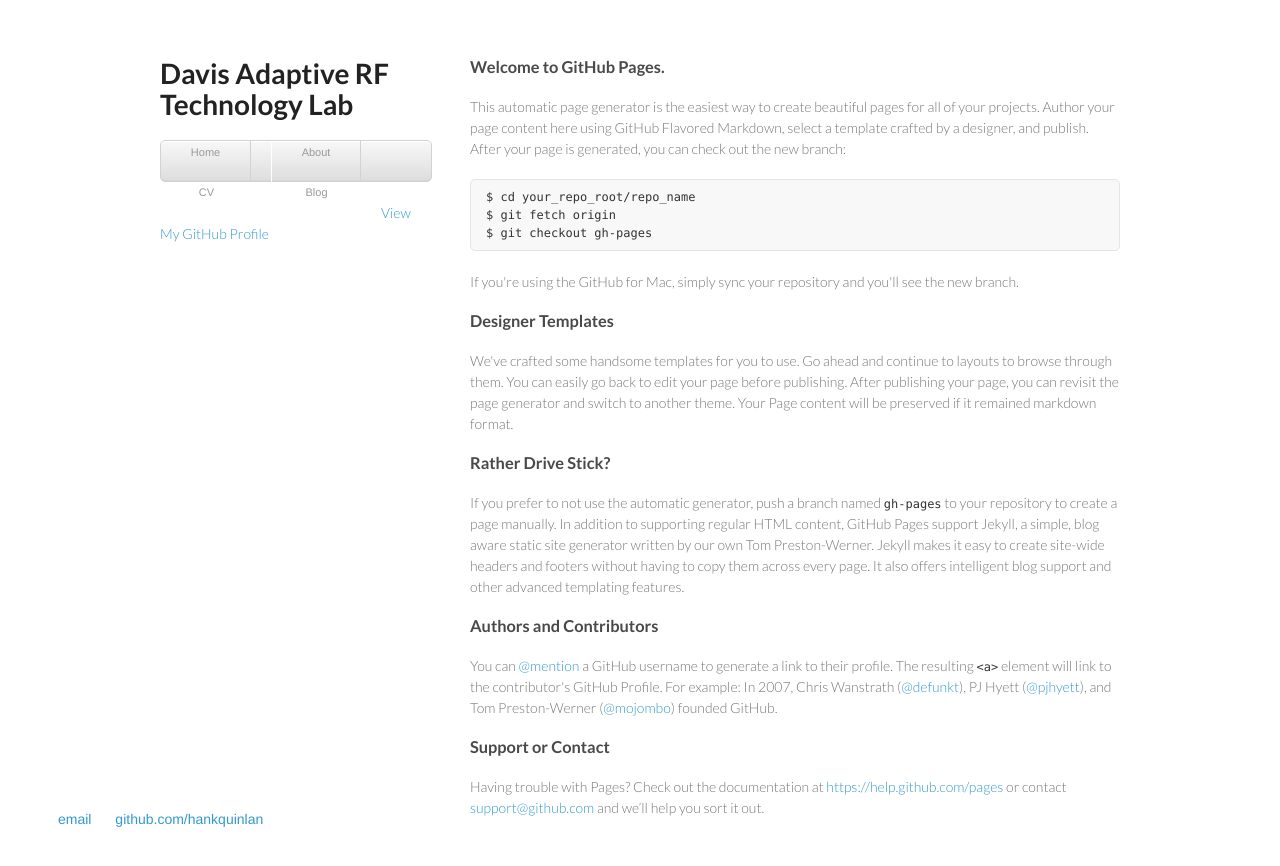
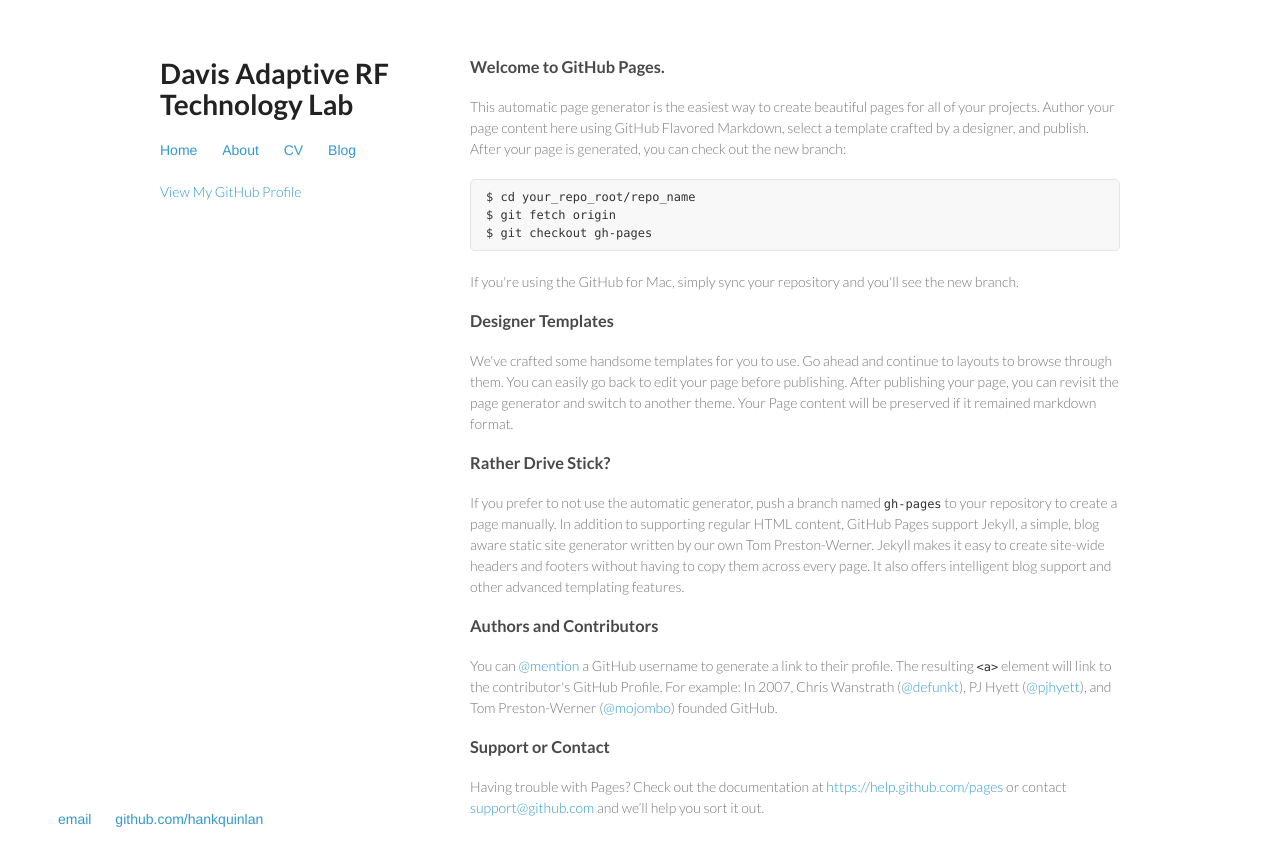
Before and after one commit to ucdart/ucdart.github.io, a Jekyll site: the page built from index.html, in a window 1280 px wide. Shown: the top 866 px of the page. Built offline with Jekyll 4.4.1, drawn with Linux system fonts in a browser that asks for light colours.

Commit message:
Update styles.css
comment out "header ul", "header li", "header ul a"

```diff
--- a/stylesheets/styles.css
+++ b/stylesheets/styles.css
@@ -125,7 +125,7 @@
   position:fixed;
 }
 
-header ul {
+/* header ul {
   list-style:none;
   height:40px;
 
@@ -161,6 +161,7 @@
   padding-top:6px;
   height:40px;
 }
+*/
 
 strong {
   color:#222;
```
